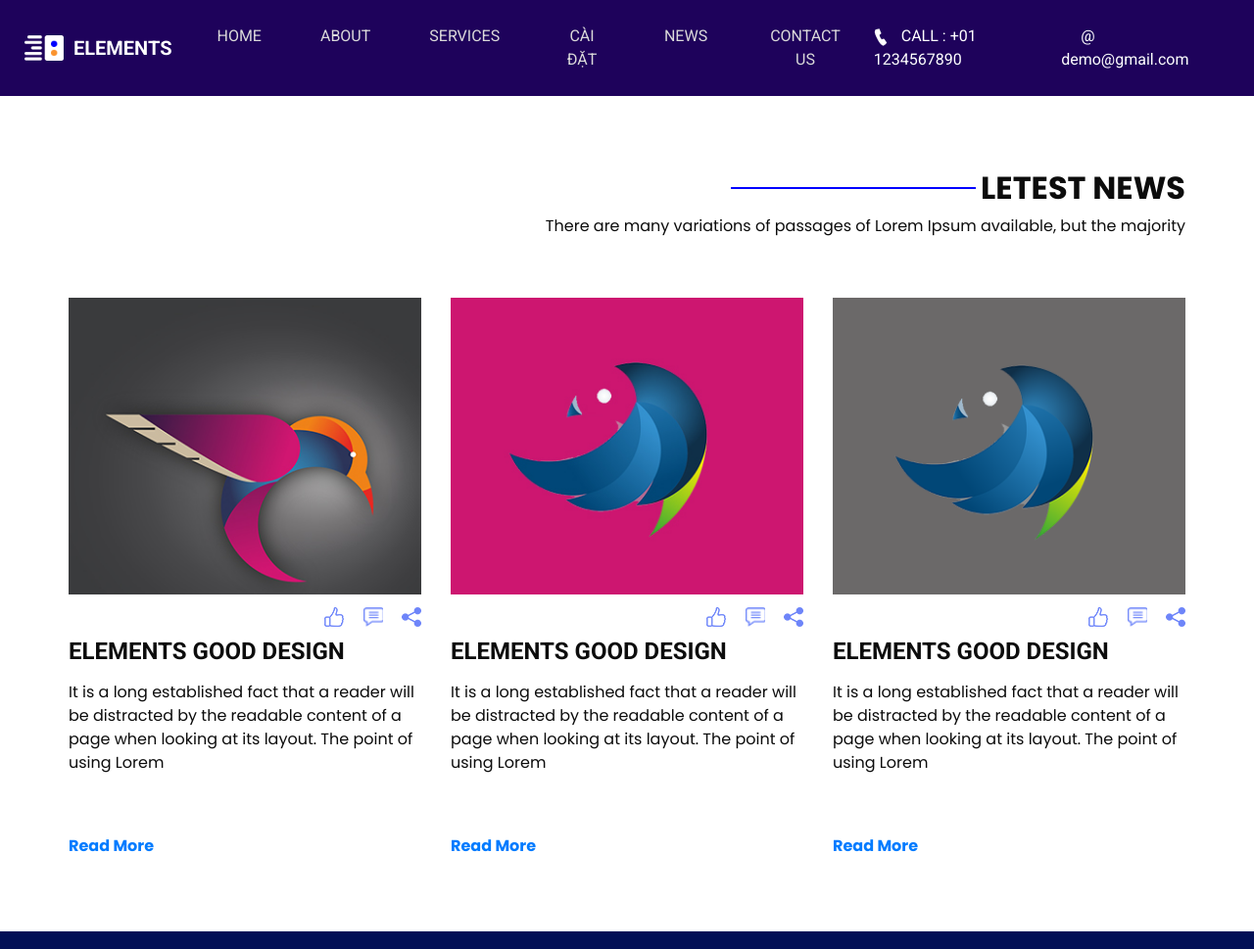
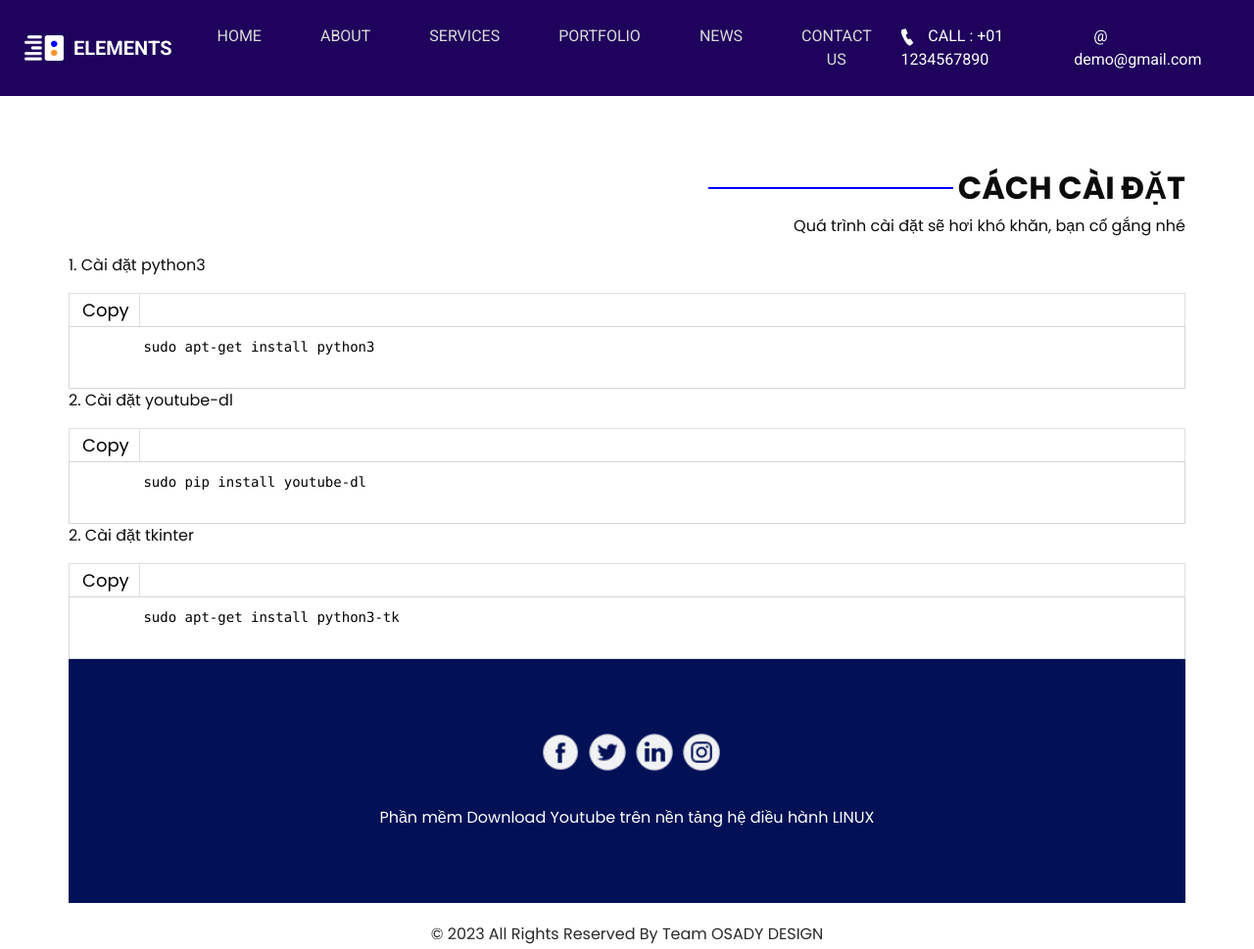
Before and after one commit to tranhobao/tranhobao.github.io, a plain HTML site: page news.html in a window 1280 px wide. Shown: the top 969 px of the page at 98% size. Drawn offline with nearby package versions, Linux system fonts and the light colour scheme.

Commit message:
edit new to setting

```diff
--- a/news.html
+++ b/news.html
@@ -12,7 +12,7 @@
   <meta name="description" content="" />
   <meta name="author" content="" />
 
-  <title>ELEMENTS</title>
+  <title>OSADY</title>
 
   <!-- slider stylesheet -->
   <link rel="stylesheet" type="text/css"
@@ -59,7 +59,7 @@
                   <a class="nav-link" href="service.html">Services </a>
                 </li>
                 <li class="nav-item">
-                  <a class="nav-link" href="setting.html"> Cài đặt</a>
+                  <a class="nav-link" href="portfolio.html"> Portfolio</a>
                 </li>
                 <li class="nav-item">
                   <a class="nav-link" href="news.html"> news </a>
@@ -97,125 +97,78 @@
         <div class="custom_heading-container">
           <hr>
           <h2>
-            Letest News
+            Cách cài đặt
           </h2>
 
         </div>
         <p>
-          There are many variations of passages of Lorem Ipsum available, but the majority
+          Quá trình cài đặt sẽ hơi khó khăn, bạn cố gắng nhé
         </p>
       </div>
-      <div class="row">
-        <div class="col-md-4">
-          <div class="box">
-            <div class="img-box">
-              <img src="images/n-1.jpg" alt="">
+
+      <!--Bắt đầu sửa-->
+
+      <p>1. Cài đặt python3</p>
+      <div class="setting_container">
+        <a class="copyTextButton" data-clipboard-target="#content1" href="#null" title="Copy">Copy</a>
       </div>
-            <div class="action-box">
-              <div class="action">
-                <a href="">
-                  <img src="images/like.png" alt="">
-                </a>
-                <a href="">
-                  <img src="images/comment.png" alt="">
-                </a>
-                <a href="">
-                  <img src="images/share.png" alt="">
-                </a>
+      <pre class="codetoClipboard" id="content1">
+        sudo apt-get install python3
+      </pre>
+
+      <p>2. Cài đặt youtube-dl</p>
+      <div class="setting_container">
+        <a class="copyTextButton" data-clipboard-target="#content1" href="#null" title="Copy">Copy</a>
       </div>
+      <pre class="codetoClipboard" id="content1">
+        sudo pip install youtube-dl
+      </pre>
+
+      <p>2. Cài đặt tkinter</p>
+      <div class="setting_container">
+        <a class="copyTextButton" data-clipboard-target="#content1" href="#null" title="Copy">Copy</a>
       </div>
-            <div class="detail-box">
-              <h4>
-                elements good design
-              </h4>
-              <p>
-                It is a long established fact that a reader will be distracted by the readable content of a page when
-                looking at its layout. The point of using Lorem
-              </p>
-              <div>
-                <a href="">
-                  Read More
-                </a>
-              </div>
-            </div>
-          </div>
-        </div>
-        <div class="col-md-4">
-          <div class="box">
-            <div class="img-box">
-              <img src="images/n-2.jpg" alt="">
-            </div>
-            <div class="action-box">
-              <div class="action">
-                <a href="">
-                  <img src="images/like.png" alt="">
-                </a>
-                <a href="">
-                  <img src="images/comment.png" alt="">
-                </a>
-                <a href="">
-                  <img src="images/share.png" alt="">
-                </a>
-              </div>
-            </div>
-            <div class="detail-box">
-              <h4>
-                elements good design
-              </h4>
-              <p>
-                It is a long established fact that a reader will be distracted by the readable content of a page when
-                looking at its layout. The point of using Lorem
-              </p>
-              <div>
-                <a href="">
-                  Read More
-                </a>
-              </div>
-            </div>
-          </div>
-        </div>
-        <div class="col-md-4">
-          <div class="box">
-            <div class="img-box">
-              <img src="images/n-3.png" alt="">
-            </div>
-            <div class="action-box">
-              <div class="action">
-                <a href="">
-                  <img src="images/like.png" alt="">
-                </a>
-                <a href="">
-                  <img src="images/comment.png" alt="">
-                </a>
-                <a href="">
-                  <img src="images/share.png" alt="">
-                </a>
-              </div>
-            </div>
-            <div class="detail-box">
-              <h4>
-                elements good design
-              </h4>
-              <p>
-                It is a long established fact that a reader will be distracted by the readable content of a page when
-                looking at its layout. The point of using Lorem
-              </p>
-              <div>
-                <a href="">
-                  Read More
-                </a>
-              </div>
-            </div>
-          </div>
-        </div>
-      </div>
-    </div>
-  </section>
+      <pre class="codetoClipboard" id="content1">
+        sudo apt-get install python3-tk
+      </pre>
 
-  <!-- end news section -->
+      <style>
+        .setting_container{background-color: #fff;
+        border: 1px
+        solid #e0e0e0;
+        border-bottom: 0;
+        text-align: left;
+        padding: 3px}
 
+        .copyTextButton{
+          color: #000!important;
+          font-size: 18px;
+          padding: 4px 10px;
+          border-right: 1px solid #e0e0e0;
+          text-decoration: none
+        }
 
-  <!-- info section -->
+        .copyTextButton ::before{
+          margin: 0 5px 0 0;
+          font-size: 16px;
+          content: '\f0c5';
+          font-family: fontawesome
+        }
+
+        pre.codetoClipboard{
+          background: #fff;
+          max-height: 500px;
+          font-size: 14px;
+          color: #000;
+          overflow: auto;
+          border: 1px solid #d3d6db;
+          margin: auto;
+          padding: 10px 8px
+        }
+      </style>
+
+      <!--Sửa xong rồi-->
+
       <section class="info_section layout_padding">
         <div class="container">
           <div class="info_social">
@@ -253,8 +206,8 @@
   <!-- footer section -->
   <section class="container-fluid footer_section">
     <p>
-      &copy; 2019 All Rights Reserved By
-      <a href="https://html.design/">Team OSAPY DESIGN</a>
+      &copy; 2023 All Rights Reserved By
+      <a href="https://html.design/">Team OSADY DESIGN</a>
     </p>
   </section>
   <!-- footer section -->
```
Also changed, not shown: contact.html (+1 -1 lines), index.html (+1 -1 lines), service.html (+1 -1 lines), setting.html (+1 -1 lines), team.html (+1 -1 lines). Lines whose indentation alone changed are shown as unchanged.
